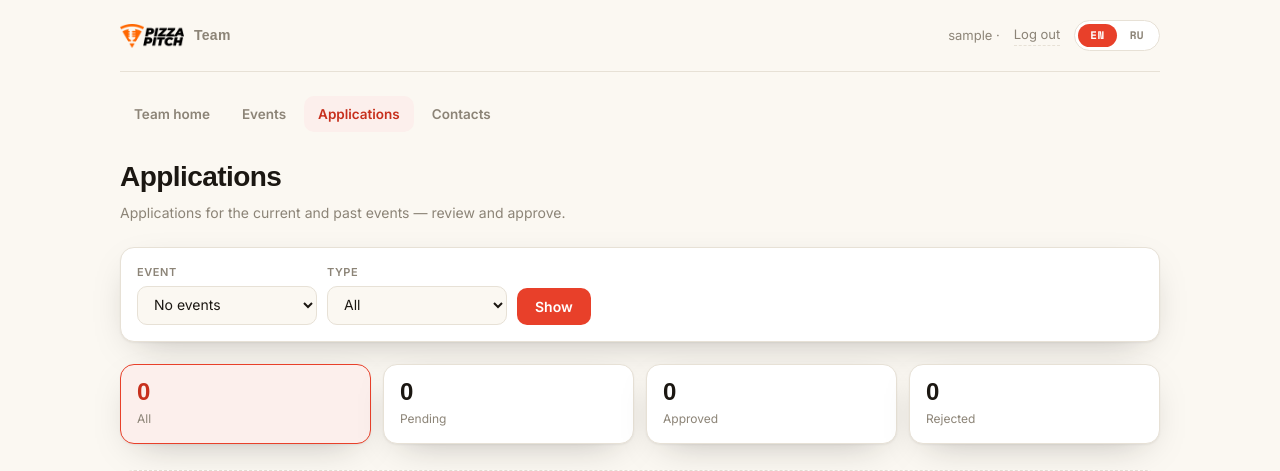
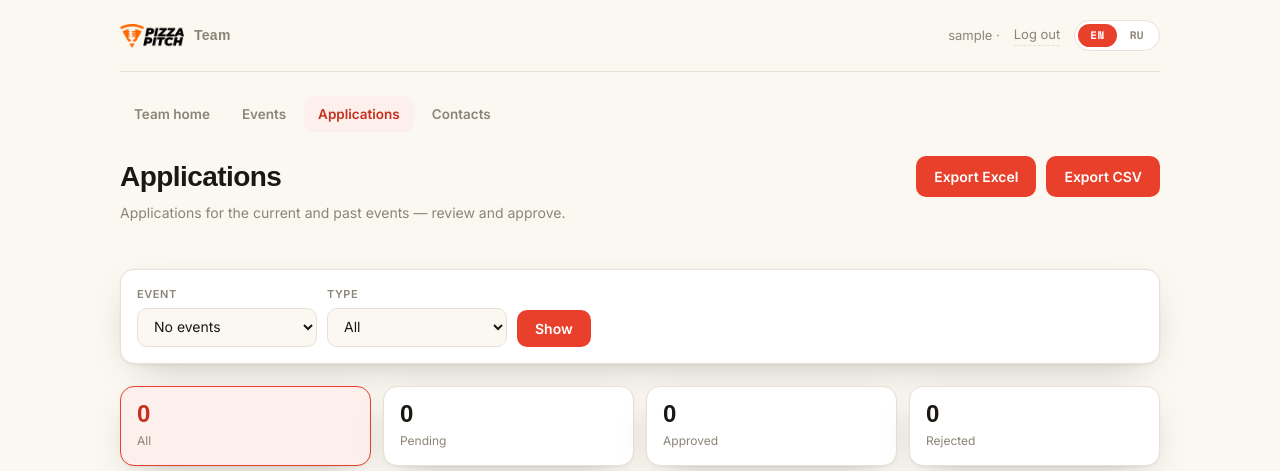
Before and after one commit to bunyodkh/pizzapitch_new, a Django app: page /team/participants/ in a window 1280 px wide. Shown: the top 471 px of the page. Run offline with Django 5.2, Linux system fonts and the light colour scheme; the visitor is signed in with stand-in values (Sample User, id 1); data that the repository does not hold is empty; parts of the project's set-up code (start-up, migrations or seed data) failed here and were passed over; some web fonts are replaced.

Commit message:
add em toggles

```diff
--- a/events/admin.py
+++ b/events/admin.py
@@ -26,6 +26,7 @@ class EventAdmin(TranslationAdmin, ModelAdmin):
         'hero_photo',
         'guest_price', 'startup_price', 'currency',
         'capacity', 'is_active',
+        'startup_registration_open', 'guest_registration_open',
     )
     inlines = [ApplicationInline]
 
--- a/events/forms.py
+++ b/events/forms.py
@@ -32,6 +32,7 @@ class EventForm(forms.ModelForm):
             'hero_photo',
             'startup_price', 'currency',
             'capacity', 'is_active',
+            'startup_registration_open', 'guest_registration_open',
         ]
         widgets = {
             'date': forms.DateInput(attrs={'type': 'date'}, format='%Y-%m-%d'),
--- a/events/static/css/team.css
+++ b/events/static/css/team.css
@@ -123,6 +123,7 @@ p.tsub{color:var(--muted);font-size:14px;margin:0 0 24px}
 
 /* events list */
 .thead-row{display:flex;align-items:flex-start;justify-content:space-between;gap:16px;flex-wrap:wrap;margin-bottom:22px}
+.thead-actions{display:flex;gap:10px;flex-wrap:wrap}
 .cta-small{font-family:Inter,sans-serif;font-weight:600;font-size:14px;background:var(--tomato);color:#fff;text-decoration:none;border:0;border-radius:10px;padding:10px 18px;display:inline-block;white-space:nowrap}
 .cta-small:hover{background:var(--tomato-dark)}
 .elist{display:flex;flex-direction:column;gap:10px}
--- a/events/static/js/app.js
+++ b/events/static/js/app.js
@@ -174,7 +174,8 @@
   }
 
   /* ---------- events ---------- */
-  document.getElementById('openBtn').addEventListener('click', openApply);
+  var openBtn = document.getElementById('openBtn');
+  if (openBtn) openBtn.addEventListener('click', openApply);
   document.getElementById('closeBtn').addEventListener('click', closeApply);
   document.getElementById('backdrop').addEventListener('click', closeApply);
   document.getElementById('doneClose').addEventListener('click', closeApply);
--- a/events/templates/contacts.html
+++ b/events/templates/contacts.html
@@ -9,7 +9,10 @@
       <h1 class="tt">{% trans 'Contacts' %}</h1>
       <p class="tsub">{% trans 'Applicants and waitlist subscribers — kept for future outreach (e.g. new-event announcements).' %}</p>
     </div>
-    <a class="cta-small" href="{% url 'contacts_export' %}?{{ querystring }}">{% trans 'Export CSV' %}</a>
+    <div class="thead-actions">
+      <a class="cta-small" href="{% url 'contacts_export_excel' %}?{{ querystring }}">{% trans 'Export Excel' %}</a>
+      <a class="cta-small" href="{% url 'contacts_export' %}?{{ querystring }}">{% trans 'Export CSV' %}</a>
+    </div>
   </div>
 
   <form class="filters" method="get">
--- a/events/templates/index.html
+++ b/events/templates/index.html
@@ -35,8 +35,12 @@
       </div>
     </div>
 
+    {% if event.startup_registration_open or event.guest_registration_open %}
     <button class="cta" id="openBtn">{% trans 'Apply' %} <span aria-hidden="true">→</span></button>
     <p class="cta-note">{% trans '2 minutes · confirmation by email in 24–48h' %}</p>
+    {% else %}
+    <p class="cta-note">{% trans 'Registration is currently closed for this event.' %}</p>
+    {% endif %}
   </header>
 
   <section class="block">
--- a/events/templates/participants.html
+++ b/events/templates/participants.html
@@ -4,8 +4,16 @@
 {% block title %}{% trans 'Applications' %} — PizzaPitch{% endblock %}
 
 {% block content %}
-  <h1 class="tt">{% trans 'Applications' %}</h1>
-  <p class="tsub">{% trans 'Applications for the current and past events — review and approve.' %}</p>
+  <div class="thead-row">
+    <div>
+      <h1 class="tt">{% trans 'Applications' %}</h1>
+      <p class="tsub">{% trans 'Applications for the current and past events — review and approve.' %}</p>
+    </div>
+    <div class="thead-actions">
+      <a class="cta-small" href="{% url 'participants_export_excel' %}?{{ querystring }}">{% trans 'Export Excel' %}</a>
+      <a class="cta-small" href="{% url 'participants_export_csv' %}?{{ querystring }}">{% trans 'Export CSV' %}</a>
+    </div>
+  </div>
 
   <form class="filters" method="get">
     <div class="ffield">
--- a/events/urls.py
+++ b/events/urls.py
@@ -14,7 +14,10 @@ urlpatterns = [
     path('team/events/<int:event_id>/edit/', views.event_edit, name='event_edit'),
     path('team/events/<int:event_id>/delete/', views.event_delete, name='event_delete'),
     path('team/participants/', views.participants, name='participants'),
+    path('team/participants/export/', views.participants_export_csv, name='participants_export_csv'),
+    path('team/participants/export/excel/', views.participants_export_excel, name='participants_export_excel'),
     path('team/participants/<int:app_id>/status/', views.set_application_status, name='set_application_status'),
     path('team/contacts/', views.contacts, name='contacts'),
     path('team/contacts/export/', views.contacts_export, name='contacts_export'),
+    path('team/contacts/export/excel/', views.contacts_export_excel, name='contacts_export_excel'),
 ]
--- a/events/views.py
+++ b/events/views.py
@@ -87,6 +87,11 @@ def apply(request):
     applicant_type = request.POST.get('type', '')
     if applicant_type not in (Application.STARTUP, Application.GUEST):
         return JsonResponse({'error': _('Invalid application type.')}, status=400)
+
+    if applicant_type == Application.STARTUP and not event.startup_registration_open:
+        return JsonResponse({'error': _('Startup registration is currently closed.')}, status=403)
+    if applicant_type == Application.GUEST and not event.guest_registration_open:
+        return JsonResponse({'error': _('Guest registration is currently closed.')}, status=403)
 
     name = request.POST.get('name', '').strip()
     email = request.POST.get('email', '').strip()
@@ -208,11 +213,13 @@ def event_delete(request, event_id):
     return redirect('event_list')
 
 
-@staff_member_required(login_url='team_login')
-@require_GET
-def participants(request):
-    """Participant management dashboard for the PizzaPitch team."""
-    events = Event.objects.order_by('-date', '-time')
+def _participant_applications(request, events):
+    """Shared event/type/status filtering for the applications dashboard and its exports.
+
+    Returns the selected event plus both the type-filtered-only queryset
+    (used for the status tiles, which must stay stable regardless of which
+    status is selected) and the fully filtered queryset (event + type + status).
+    """
     active = current_event()
 
     event_param = request.GET.get('event', '')
@@ -228,9 +235,6 @@ def participants(request):
 
     effective_event_param = event_param or (str(active.id) if active else '')
 
-    # Base queryset: event + type filters only, used both for the status
-    # tiles (which must stay stable regardless of which status is selected)
-    # and as the starting point for the actually-displayed list.
     base_applications = Application.objects.all()
     if selected_event is not None:
         base_applications = base_applications.filter(event=selected_event)
@@ -241,15 +245,66 @@ def participants(request):
     if type_param in (Application.STARTUP, Application.GUEST):
         base_applications = base_applications.filter(applicant_type=type_param)
 
+    applications = base_applications.select_related('event')
+    if status_param in (Application.STATUS_PENDING, Application.STATUS_APPROVED, Application.STATUS_REJECTED):
+        applications = applications.filter(status=status_param)
+    applications = applications.order_by('-created_at')
+
+    return selected_event, effective_event_param, type_param, status_param, base_applications, applications
+
+
+_APPLICATION_EXPORT_HEADERS = [
+    'Name', 'Email', 'Phone', 'Telegram', 'Type', 'Status', 'Event', 'Submitted',
+    'Project', 'Link', 'Pitch', 'Company', 'Why',
+]
+
+
+def _application_export_row(app):
+    return [
+        app.name, app.email, app.phone, app.telegram,
+        app.get_applicant_type_display(), app.get_status_display(),
+        app.event.title, app.created_at.strftime('%Y-%m-%d %H:%M'),
+        app.project, app.link, app.pitch, app.company, app.why,
+    ]
+
+
+def _xlsx_response(filename, headers, rows):
+    """Builds an .xlsx download from a header row and a list of row lists."""
+    from openpyxl import Workbook
+    from openpyxl.utils import get_column_letter
+
+    wb = Workbook()
+    ws = wb.active
+    ws.append(headers)
+    for i, header in enumerate(headers, start=1):
+        column_values = [str(header)] + [str(row[i - 1]) for row in rows]
+        width = max(len(v) for v in column_values)
+        ws.column_dimensions[get_column_letter(i)].width = min(width + 2, 50)
+    for row in rows:
+        ws.append(row)
+
+    response = HttpResponse(
+        content_type='application/vnd.openxmlformats-officedocument.spreadsheetml.sheet',
+    )
+    response['Content-Disposition'] = f'attachment; filename="{filename}"'
+    wb.save(response)
+    return response
+
+
+@staff_member_required(login_url='team_login')
+@require_GET
+def participants(request):
+    """Participant management dashboard for the PizzaPitch team."""
+    events = Event.objects.order_by('-date', '-time')
+    (
+        selected_event, effective_event_param, type_param, status_param,
+        base_applications, applications,
+    ) = _participant_applications(request, events)
+
     status_counts = {choice: 0 for choice, _ in Application.STATUS_CHOICES}
     for row in base_applications.values('status').annotate(n=Count('id')):
         status_counts[row['status']] = row['n']
     total_count = sum(status_counts.values())
-
-    applications = base_applications.select_related('event')
-    if status_param in (Application.STATUS_PENDING, Application.STATUS_APPROVED, Application.STATUS_REJECTED):
-        applications = applications.filter(status=status_param)
-    applications = applications.order_by('-created_at')
 
     guest_count = None
     if selected_event is not None:
@@ -289,6 +344,33 @@ def participants(request):
         'active_tab': 'applications',
     }
     return render(request, 'participants.html', context)
+
+
+@staff_member_required(login_url='team_login')
+@require_GET
+def participants_export_csv(request):
+    """CSV export of the currently filtered applications list."""
+    events = Event.objects.order_by('-date', '-time')
+    *_unused, applications = _participant_applications(request, events)
+
+    response = HttpResponse(content_type='text/csv')
+    response['Content-Disposition'] = 'attachment; filename="applications.csv"'
+    writer = csv.writer(response)
+    writer.writerow(_APPLICATION_EXPORT_HEADERS)
+    for app in applications:
+        writer.writerow(_application_export_row(app))
+    return response
+
+
+@staff_member_required(login_url='team_login')
+@require_GET
+def participants_export_excel(request):
+    """Excel export of the currently filtered applications list."""
+    events = Event.objects.order_by('-date', '-time')
+    *_unused, applications = _participant_applications(request, events)
+
+    rows = [_application_export_row(app) for app in applications]
+    return _xlsx_response('applications.xlsx', _APPLICATION_EXPORT_HEADERS, rows)
 
 
 @staff_member_required(login_url='team_login')
@@ -400,6 +482,16 @@ def contacts(request):
     return render(request, 'contacts.html', context)
 
 
+_CONTACT_EXPORT_HEADERS = ['Name', 'Email', 'Phone', 'Telegram', 'Type', 'Status', 'Event', 'Source']
+
+
+def _contact_export_row(row):
+    return [
+        row['name'], row['email'], row['phone'], row['telegram'],
+        row['type_display'], row['status_display'], row['event_title'], row['source'],
+    ]
+
+
 @staff_member_required(login_url='team_login')
 @require_GET
 def contacts_export(request):
@@ -409,10 +501,15 @@ def contacts_export(request):
     response = HttpResponse(content_type='text/csv')
     response['Content-Disposition'] = 'attachment; filename="contacts.csv"'
     writer = csv.writer(response)
-    writer.writerow(['Name', 'Email', 'Phone', 'Telegram', 'Type', 'Status', 'Event', 'Source'])
+    writer.writerow(_CONTACT_EXPORT_HEADERS)
     for row in rows:
-        writer.writerow([
-            row['name'], row['email'], row['phone'], row['telegram'],
-            row['type_display'], row['status_display'], row['event_title'], row['source'],
-        ])
+        writer.writerow(_contact_export_row(row))
     return response
+
+
+@staff_member_required(login_url='team_login')
+@require_GET
+def contacts_export_excel(request):
+    """Excel export of the currently filtered contact list."""
+    *_unused, rows = _contact_rows(request)
+    return _xlsx_response('contacts.xlsx', _CONTACT_EXPORT_HEADERS, [_contact_export_row(row) for row in rows])
--- a/requirements.txt
+++ b/requirements.txt
@@ -4,8 +4,10 @@ charset-normalizer==3.4.9
 Django==6.0.7
 django-modeltranslation==0.20.3
 django-unfold==0.101.0
+et-xmlfile==2.0.0
 gunicorn==23.0.0
 idna==3.18
+openpyxl==3.1.5
 pillow==12.3.0
 python-dotenv==1.2.2
 requests==2.32.3
```
Also changed, not shown: events/models.py (+9 -0 lines), events/templates/event_form.html (+17 -0 lines), events/templates/includes/apply_overlay.html (+7 -0 lines), events/migrations/0009_event_guest_registration_open_and_more.py (added).
